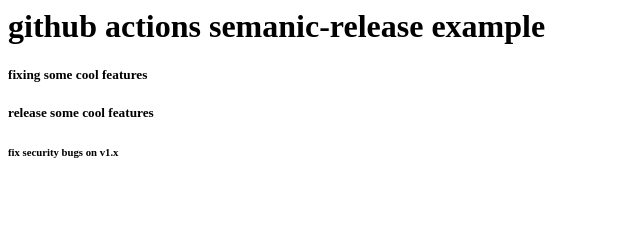
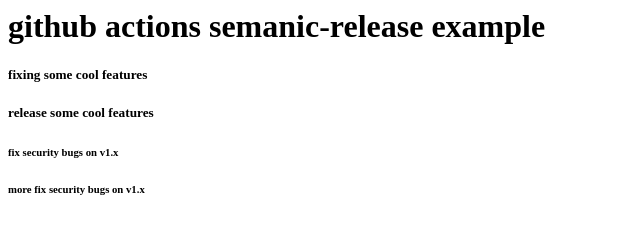
Before and after one commit to khanisak/github-actions-example, a website: page index.html in a window 1280 px wide. Shown: the whole page, without its empty margins (0-640 px from the left). Drawn offline with Linux system fonts and the light colour scheme.

Commit message:
fix: more security bux is coming to the town

```diff
--- a/index.html
+++ b/index.html
@@ -3,3 +3,4 @@
 <h5>release some cool features</h5>
 
 <h6>fix security bugs on v1.x</h6>
+<h6>more fix security bugs on v1.x</h6>
```
